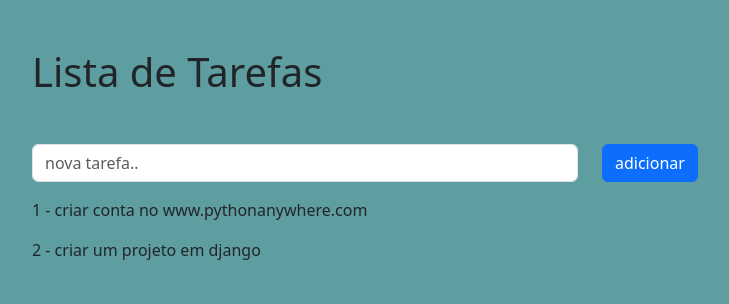
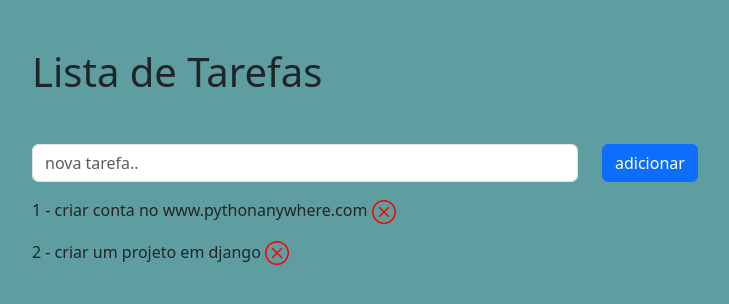
Before and after one commit to engcguerra/projeto5425, a Django app: page / in a window 1280 px wide. Shown: the top 304 px of the page, without its empty margins (50-779 px from the left). Run offline with Django 5.2, Linux system fonts and the light colour scheme; data comes from the database, SQL or seed files in the repository; both versions use the stored data as it was after the commit.

Commit message:
com imagens static do bootstrap icons

```diff
--- a/project1/urls.py
+++ b/project1/urls.py
@@ -17,7 +17,11 @@ Including another URLconf
 from django.contrib import admin
 from django.urls import path,include
 
+from django.conf import settings
+from django.conf.urls.static import static
+
 urlpatterns = [
     path('admin/', admin.site.urls),
     path('', include('todo.urls'))
 ]
+# + static(settings.STATIC_URL, document_root=settings.STATIC_ROOT)
--- a/static/style.css
+++ b/static/style.css
@@ -13,3 +13,5 @@ label {
 input {width: 300px;}
 
 p {margin-top:1em}
+
+.icon {width: 24px;}
--- a/todo/templates/todo/home.html
+++ b/todo/templates/todo/home.html
@@ -1,5 +1,5 @@
 {% extends 'todo/base.html' %}
-
+{% load static %}
 {% block conteudo %}
 
   <form action="" method="post">
@@ -24,7 +24,12 @@
 
   {% for tarefa in tarefas %}
 
-  <p>{{ forloop.counter }} - {{ tarefa.nome}}</p>
+  <p>{{ forloop.counter }} - {{ tarefa.nome}}
+     <a href="{% url 'todo:delete_task' tarefa.id %}">
+        <img src="{% static 'x-circle.svg' %}" class="icon">
+     </a>
+
+  </p>
 
   {% endfor %}
 
```
Also changed, not shown: README.md, db.sqlite3, static/dash-circle.svg (added), static/pencil.svg (added), static/plus-circle.svg (added), static/x-circle.svg (added).
